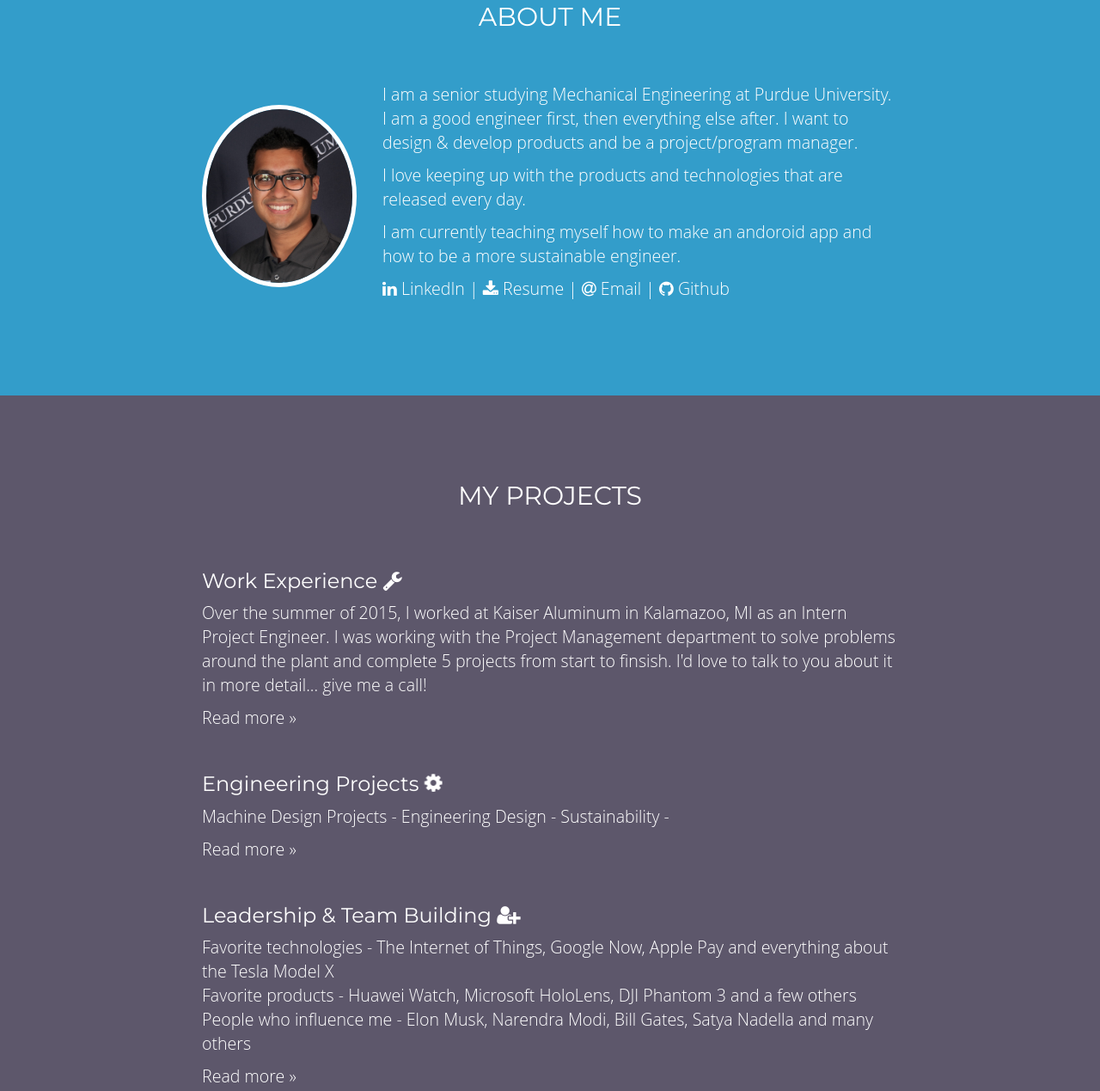
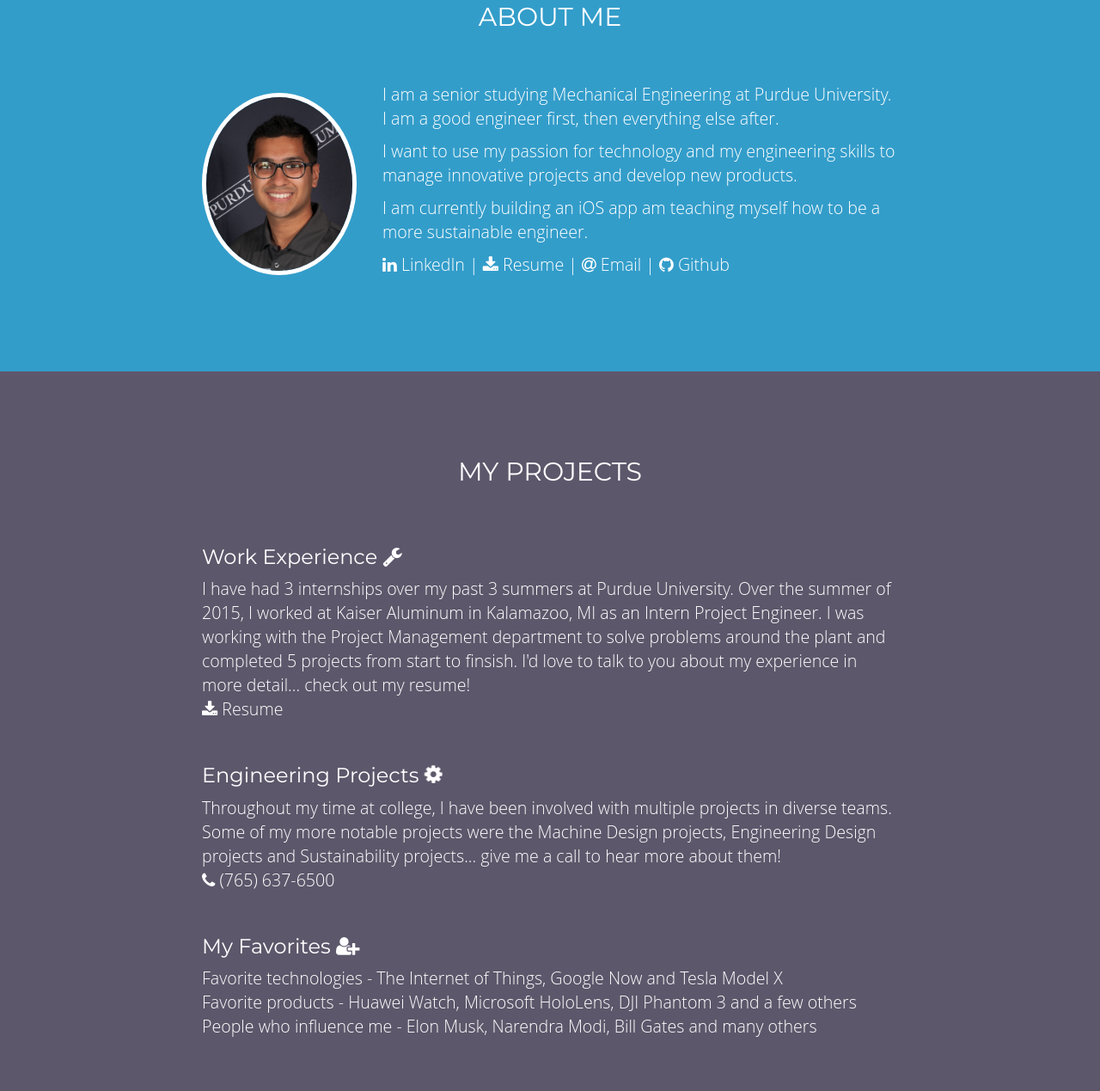
Before and after one commit to nihargarg/nihargarg.github.io, a website: page index.html in a window 1280 px wide. Shown: the part 917-2186 px from the top of the page at 86% size. Drawn offline with Linux system fonts and the light colour scheme.

Commit message:
updated text

```diff
--- a/index.html
+++ b/index.html
@@ -47,7 +47,7 @@
               <ul class='nav navbar-nav navbar-right'>
                 <li><a href='/'>Home</a></li>
                 <li><a class="smoothscroll" id='nav-about' href='#about-section'>About</a></li>
-                  <li><a class="smoothscroll" id='nav-writing' href='#writing-section'>Projects</a></li>
+                <li><a class="smoothscroll" id='nav-writing' href='#writing-section'>Projects</a></li>
                 <li><a class="smoothscroll" id='nav-contact' href='#contact-section'>Contact</a></li>
               </ul>
             </div>
@@ -59,9 +59,12 @@
         <h2 class='header-subtitle'>Mechanical Engineer. Problem Solver. Tech Enthusiast.</h2>
       </div>
 
+      <!--
       <p class="scrolldown">
          <a class="smoothscroll" href="#about"><i class="icon-down-circle"></i></a>
       </p>
+      -->
+
     </header>
 
     <main>
@@ -74,16 +77,16 @@
             </div>
             <div class='col-xs-12 col-sm-9'>
               <p class='section-content'>
-               I am a senior studying Mechanical Engineering at Purdue University. I am a good engineer first, then everything else after. I want to design & develop products and be a project/program manager.
+               I am a senior studying Mechanical Engineering at Purdue University. I am a good engineer first, then everything else after.
               </p>
               <p class='section-content'>
-                I love keeping up with the products and technologies that are released every day.
+                I want to use my passion for technology and my engineering skills to manage innovative projects and develop new products.
               </p>
               <p class='section-content'>
-                I am currently teaching myself how to make an andoroid app and how to be a more sustainable engineer.
+                I am currently building an iOS app am teaching myself how to be a more sustainable engineer.
               </p>
               <p class='section-content'>
-		 <i class='fa fa-linkedin'></i> <a href="http://linkedin.com/in/nihargarg/" target="_blank"> LinkedIn </a>  |  <i class='fa fa-download'></i> <a href="/Nihar Garg Resume.pdf"> Resume </a>  |  <i class='fa fa-at'></i> <a href=mailto:nihar@garg.xyz> Email </a>  |  <i class='fa fa-github'></i> <a href='http://github.com/nihargarg'> Github </a>
+		 <i class='fa fa-linkedin'></i> <a href="http://linkedin.com/in/nihargarg/" target="_blank"> LinkedIn </a>  |  <i class='fa fa-download'></i> <a href="/Nihar Garg Resume.pdf"> Resume </a>  |  <i class='fa fa-at'></i> <a href=mailto:nihar@purdue.edu> Email </a>  |  <i class='fa fa-github'></i> <a href='http://github.com/nihargarg'> Github </a>
 	      </p>
             </div>
           </div>
@@ -97,27 +100,33 @@
             <div class='post-preview'>
               <h3 class='post-preview-title'>Work Experience <i class="fa fa-wrench"></i></h3>
               <p>
-                Over the summer of 2015, I worked at Kaiser Aluminum in Kalamazoo, MI as an Intern Project Engineer. I was working with the Project Management department to solve problems around the plant and complete 5 projects from start to finsish. I'd love to talk to you about it in more detail... give me a call!
+                I have had 3 internships over my past 3 summers at Purdue University. Over the summer of 2015, I worked at Kaiser Aluminum in Kalamazoo, MI as an Intern Project Engineer. I was working with the Project Management department to solve problems around the plant and completed 5 projects from start to finsish. I'd love to talk to you about my experience in more detail... check out my resume!
+              <br /> <i class='fa fa-download'></i> <a href="/Nihar Garg Resume.pdf"> Resume </a>
               </p>
+              <!--
               <a href='experience.html'>Read more &raquo;</a>
+              -->
             </div>
             <div class='post-preview'>
               <h3 class='post-preview-title'>Engineering Projects <i class="fa fa-cog fa-spin"></i></h3>
               <p>
-                Machine Design Projects -
-                Engineering Design -
-                Sustainability -
+                Throughout my time at college, I have been involved with multiple projects in diverse teams. Some of my more notable projects were the Machine Design projects, Engineering Design projects and Sustainability projects... give me a call to hear more about them!
+              <br /> <i class='fa fa-phone'></i> (765) 637-6500 </a>
               </p>
+              <!--
               <a href='projects.html'>Read more &raquo;</a>
-            </div>
+              -->
+              </div>
             <div class='post-preview'>
-              <h3 class='post-preview-title'>Leadership & Team Building <i class="fa fa-user-plus"></i></h3>
+              <h3 class='post-preview-title'>My Favorites <i class="fa fa-user-plus"></i></h3>
               <p>
-              	Favorite technologies - The Internet of Things, Google Now, Apple Pay and everything about the Tesla Model X <br />
+              	Favorite technologies - The Internet of Things, Google Now and Tesla Model X <br />
               	Favorite products - Huawei Watch, Microsoft HoloLens, DJI Phantom 3 and a few others <br />
-              	People who influence me - Elon Musk, Narendra Modi, Bill Gates, Satya Nadella and many others <br />
+              	People who influence me - Elon Musk, Narendra Modi, Bill Gates and many others <br />
               </p>
+              <!--
               <a href='leadership.html'>Read more &raquo;</a>
+              -->
             </div>
           </div>
         </div>
```
